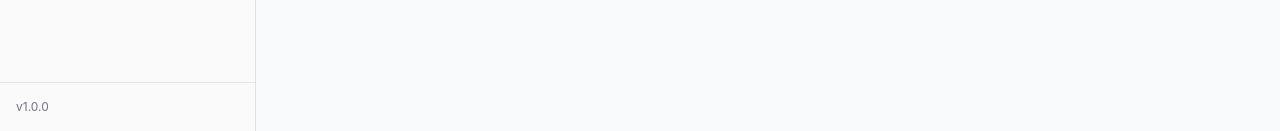
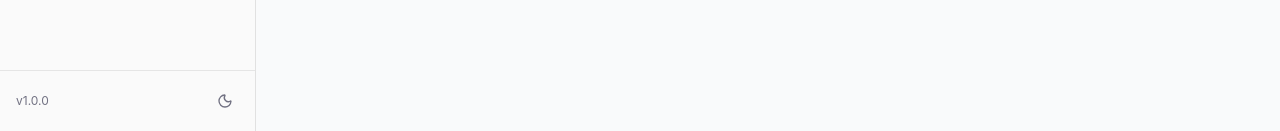
Before and after one commit to rmwondolleck/hobby-inventory, a Next.js app: page / in a window 1280 px wide. Shown: the part 669-800 px from the top of the page. Built offline with nearby package versions, Linux system fonts and the light colour scheme.

Commit message:
Add dark/light mode toggle to AppShell sidebar footer
Co-authored-by: rmwondolleck <40003612+rmwondolleck@users.noreply.github.com>

```diff
--- a/src/components/AppShell.tsx
+++ b/src/components/AppShell.tsx
@@ -1,5 +1,6 @@
 'use client';
 
+import { useState, useEffect, type ReactNode } from 'react';
 import Link from 'next/link';
 import { usePathname } from 'next/navigation';
 import {
@@ -11,10 +12,13 @@ import {
   Upload,
   Printer,
   LayoutDashboard,
+  Sun,
+  Moon,
+  Search,
 } from 'lucide-react';
+import { useTheme } from 'next-themes';
 import { cn } from '@/components/ui/utils';
 import { Input } from '@/components/ui/input';
-import { Search } from 'lucide-react';
 
 const navigation = [
   { name: 'Dashboard', href: '/', icon: LayoutDashboard },
@@ -27,8 +31,11 @@ const navigation = [
   { name: 'Labels', href: '/print/labels', icon: Printer },
 ];
 
-export function AppShell({ children }: { children: React.ReactNode }) {
+export function AppShell({ children }: { children: ReactNode }) {
   const pathname = usePathname();
+  const { theme, setTheme } = useTheme();
+  const [mounted, setMounted] = useState(false);
+  useEffect(() => setMounted(true), []);
 
   return (
     <div className="flex h-screen bg-background">
@@ -78,8 +85,21 @@ export function AppShell({ children }: { children: React.ReactNode }) {
         </nav>
 
         {/* Footer */}
-        <div className="p-4 border-t border-sidebar-border text-xs text-muted-foreground">
+        <div className="p-4 border-t border-sidebar-border text-xs text-muted-foreground flex items-center justify-between">
           <span>v1.0.0</span>
+          {mounted && (
+            <button
+              onClick={() => setTheme(theme === 'dark' ? 'light' : 'dark')}
+              aria-label={theme === 'dark' ? 'Switch to light mode' : 'Switch to dark mode'}
+              className="p-1.5 rounded-md hover:bg-sidebar-accent transition-colors"
+            >
+              {theme === 'dark' ? (
+                <Sun className="size-4" />
+              ) : (
+                <Moon className="size-4" />
+              )}
+            </button>
+          )}
         </div>
       </aside>
 
```
Also changed, not shown: 1 other file (tests, documents, lock files or other folders).
